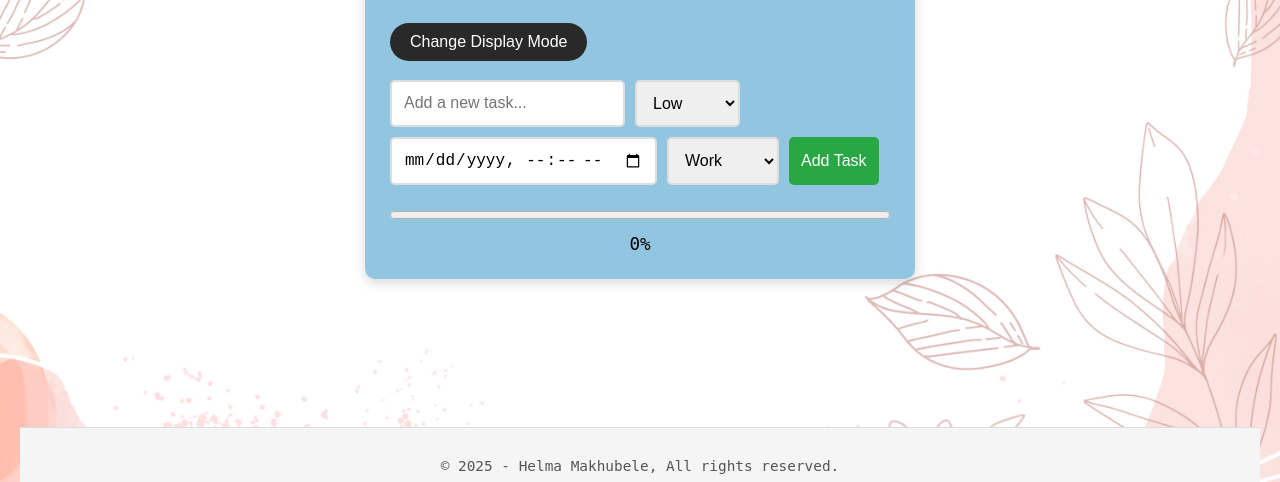
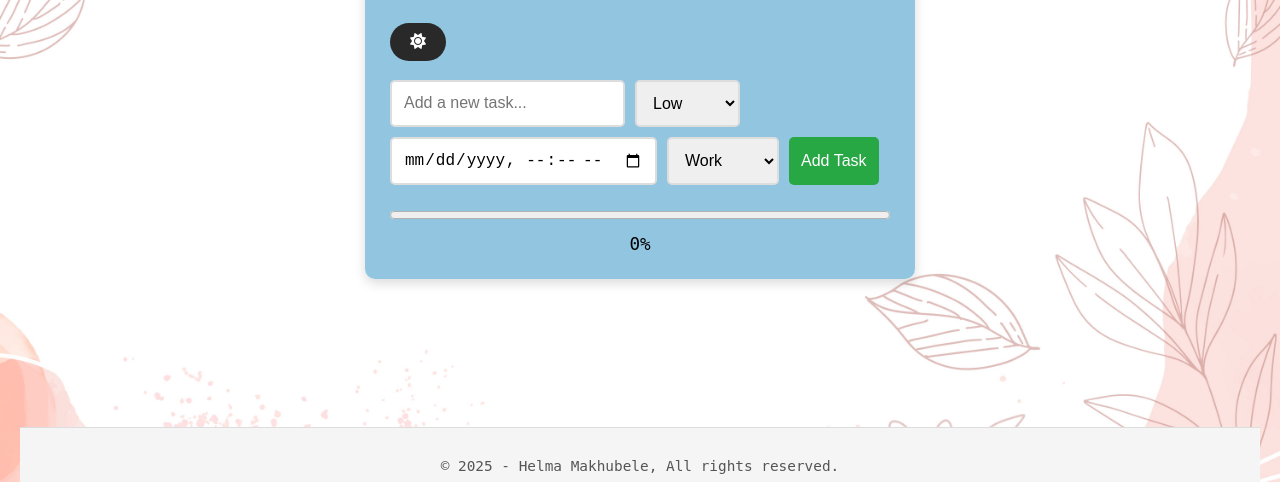
Before and after one commit to Helma-57/To-Do-List, a plain HTML site: page index.html in a window 1280 px wide. Shown: the part 249-731 px from the top of the page. Drawn offline with Linux system fonts and the light colour scheme.

Commit message:
put an icon for the dark mode toggle button

```diff
--- a/index.html
+++ b/index.html
@@ -16,7 +16,10 @@
         <h1>To-Do List</h1>
         <br>
         <!-- Dark Mode Toggle Button -->
-        <button id="darkModeToggle" class="dark-mode-toggle" onclick="toggleDarkMode()">Change Display Mode</button>
+  <button id="darkModeToggle" class="dark-mode-toggle" onclick="toggleDarkMode()">
+    <i id="darkModeIcon" class="fas fa-sun"></i>
+</button>
+
         <br>
         <br>
         <div class="input-container">
```
